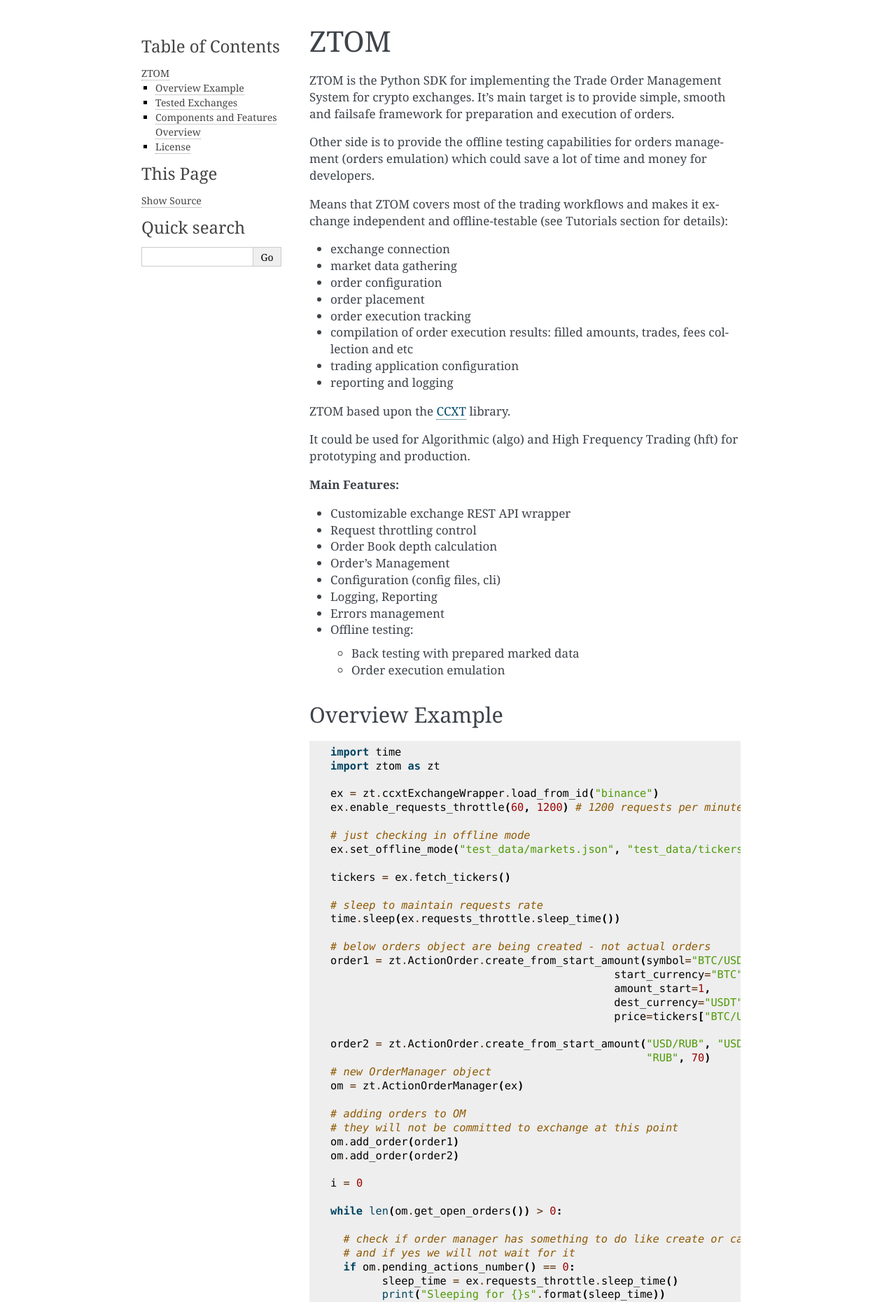
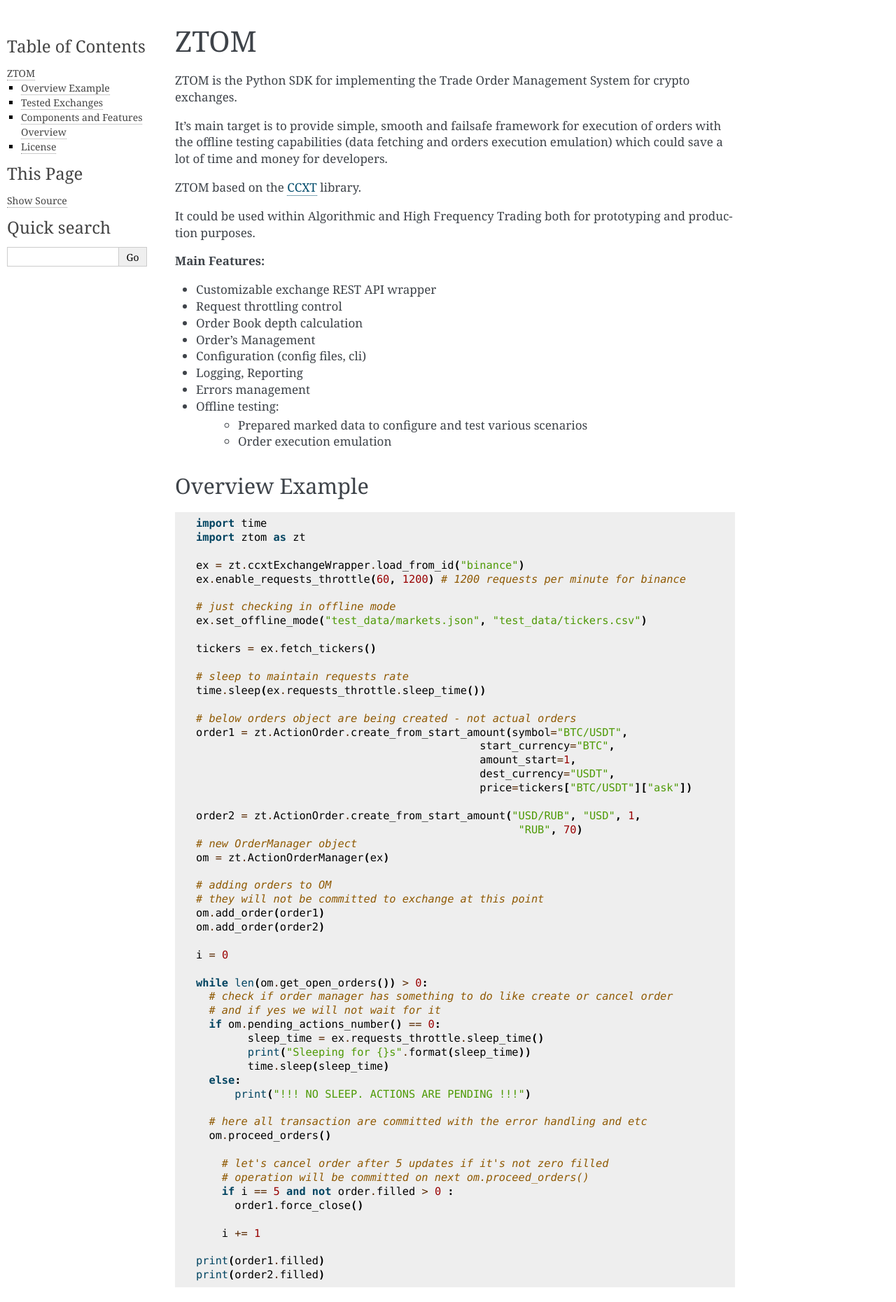
Before and after one commit to ztomsy/ztom, a Sphinx documentation site: the page built from docs/source/index.rst, in a window 1280 px wide. Shown: the top 1861 px of the page at 70% size. Built offline with Sphinx 7.4.7, drawn with Linux system fonts in a browser that asks for light colours; some of the changed text lies outside the part shown.

```diff
--- a/docs/source/conf.py
+++ b/docs/source/conf.py
@@ -52,7 +52,7 @@
 #
 html_theme = 'alabaster'
 html_theme_options = {
-    'page_width': '70%'}
+    'page_width': '100%'}
 
 # Add any paths that contain custom static files (such as style sheets) here,
 # relative to this directory. They are copied after the builtin static files,
--- a/docs/source/index.rst
+++ b/docs/source/index.rst
@@ -11,28 +11,18 @@
 ZTOM
 =====
 
-ZTOM is the Python SDK for implementing the Trade Order Management System for crypto exchanges. It's main target is to
-provide simple, smooth and failsafe framework for preparation and execution of orders.
+ZTOM is the Python SDK for implementing the Trade Order Management System
+for crypto exchanges.
 
-Other side is to provide
-the offline testing capabilities for orders management (orders emulation) which could save a lot of time and money for
-developers.
+It's main target is to provide simple, smooth and
+failsafe framework for execution of orders with the offline testing
+capabilities (data fetching and orders execution emulation) which could save
+a lot of time and money for developers.
 
-Means that ZTOM covers most of the trading workflows and makes it exchange independent and offline-testable (see
-Tutorials section for details):
+ZTOM based on the `CCXT <https://github.com/ccxt/ccxt>`__ library.
 
-* exchange connection
-* market data gathering
-* order configuration
-* order placement
-* order execution tracking
-* compilation of order execution results: filled amounts, trades, fees collection and etc
-* trading application configuration
-* reporting and logging
-
-ZTOM based upon the `CCXT <https://github.com/ccxt/ccxt>`__ library.
-
-It could be used for Algorithmic (algo) and High Frequency Trading (hft) for prototyping and production.
+It could be used within Algorithmic and High Frequency Trading both for
+prototyping and production purposes.
 
 **Main Features:**
 
@@ -44,9 +34,8 @@
 * Logging, Reporting
 * Errors management
 * Offline testing:
-
-  - Back testing with prepared marked data
-  - Order execution emulation
+   - Prepared marked data to configure and test various scenarios
+   - Order execution emulation
 
 Overview Example
 ---------------------
@@ -54,62 +43,61 @@
 
 .. code-block:: python
 
-    import time
-    import ztom as zt
+  import time
+  import ztom as zt
 
-    ex = zt.ccxtExchangeWrapper.load_from_id("binance")
-    ex.enable_requests_throttle(60, 1200) # 1200 requests per minute for binance
+  ex = zt.ccxtExchangeWrapper.load_from_id("binance")
+  ex.enable_requests_throttle(60, 1200) # 1200 requests per minute for binance
 
-    # just checking in offline mode
-    ex.set_offline_mode("test_data/markets.json", "test_data/tickers.csv")
+  # just checking in offline mode
+  ex.set_offline_mode("test_data/markets.json", "test_data/tickers.csv")
 
-    tickers = ex.fetch_tickers()
+  tickers = ex.fetch_tickers()
 
-    # sleep to maintain requests rate
-    time.sleep(ex.requests_throttle.sleep_time())
+  # sleep to maintain requests rate
+  time.sleep(ex.requests_throttle.sleep_time())
 
-    # below orders object are being created - not actual orders
-    order1 = zt.ActionOrder.create_from_start_amount(symbol="BTC/USDT",
-                                                start_currency="BTC",
-                                                amount_start=1,
-                                                dest_currency="USDT",
-                                                price=tickers["BTC/USDT"]["ask"])
+  # below orders object are being created - not actual orders
+  order1 = zt.ActionOrder.create_from_start_amount(symbol="BTC/USDT",
+                                              start_currency="BTC",
+                                              amount_start=1,
+                                              dest_currency="USDT",
+                                              price=tickers["BTC/USDT"]["ask"])
 
-    order2 = zt.ActionOrder.create_from_start_amount("USD/RUB", "USD", 1,
-                                                     "RUB", 70)
-    # new OrderManager object
-    om = zt.ActionOrderManager(ex)
+  order2 = zt.ActionOrder.create_from_start_amount("USD/RUB", "USD", 1,
+                                                    "RUB", 70)
+  # new OrderManager object
+  om = zt.ActionOrderManager(ex)
 
-    # adding orders to OM
-    # they will not be committed to exchange at this point
-    om.add_order(order1)
-    om.add_order(order2)
+  # adding orders to OM
+  # they will not be committed to exchange at this point
+  om.add_order(order1)
+  om.add_order(order2)
 
-    i = 0
+  i = 0
 
-    while len(om.get_open_orders()) > 0:
+  while len(om.get_open_orders()) > 0:
+    # check if order manager has something to do like create or cancel order
+    # and if yes we will not wait for it
+    if om.pending_actions_number() == 0:
+          sleep_time = ex.requests_throttle.sleep_time()
+          print("Sleeping for {}s".format(sleep_time))
+          time.sleep(sleep_time)
+    else:
+        print("!!! NO SLEEP. ACTIONS ARE PENDING !!!")
 
-      # check if order manager has something to do like create or cancel order
-      # and if yes we will not wait for it
-      if om.pending_actions_number() == 0:
-            sleep_time = ex.requests_throttle.sleep_time()
-            print("Sleeping for {}s".format(sleep_time))
-            time.sleep(sleep_time)
-      else:
-          print("!!! NO SLEEP. ACTIONS ARE PENDING !!!")
+    # here all transaction are committed with the error handling and etc
+    om.proceed_orders()
 
-     	# here all transaction are committed with the error handling and etc
-       om.proceed_orders()
+      # let's cancel order after 5 updates if it's not zero filled
+      # operation will be committed on next om.proceed_orders()
+      if i == 5 and not order.filled > 0 :
+        order1.force_close()
 
-       # just to demonstrate how to cancel the order
-       # - operation will be committed on om.proceed_orders()
-        if i == 5 and not order.filled > 0 :
-          order1.force_close()
+      i += 1
 
-        i += 1
-
-    print(order1.filled)
-    print(order2.filled)
+  print(order1.filled)
+  print(order2.filled)
 
 Tested Exchanges
 ----------------
@@ -125,9 +113,11 @@
    * - Components
      - Features
    * - :doc:`exchange_wrapper`
-     - communication to exchange via the ccxt offline exchange connection emulation
+     - communication to exchange via the ccxt offline exchange connection
+       emulation
    * - :doc:`action_order`
-     - implements ""smart"" orders which could perform some actions (creation and cancellation of orders) in dependence
+     - implements ""smart"" orders which could perform some actions (creation
+       and cancellation of orders) in dependence
        from the data provided by order manager or application"
 
 
```
Also changed, not shown: docs/source/exchange_wrapper.rst (+19 -12 lines), docs/source/installation.rst (+3 -4 lines), 2 other files.
